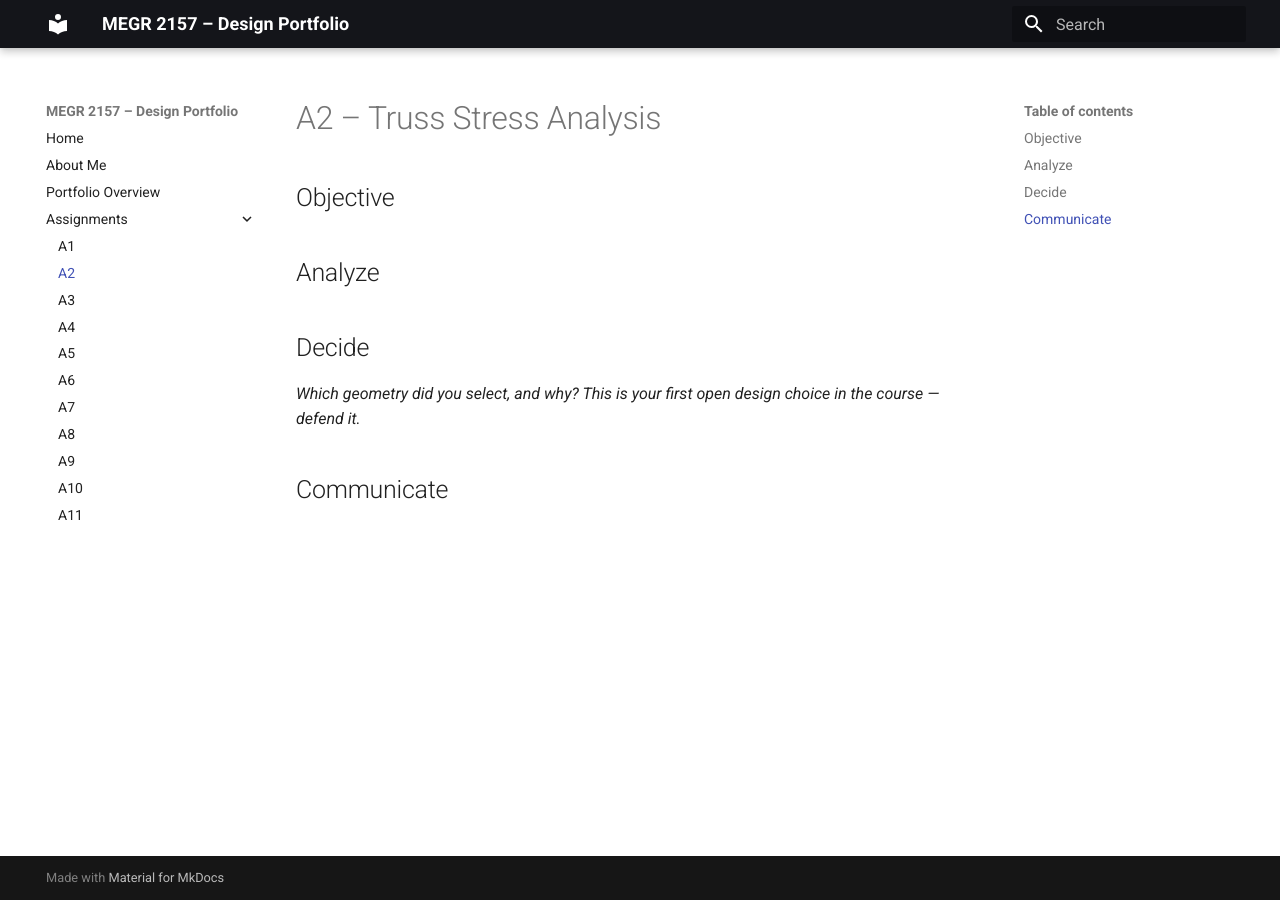
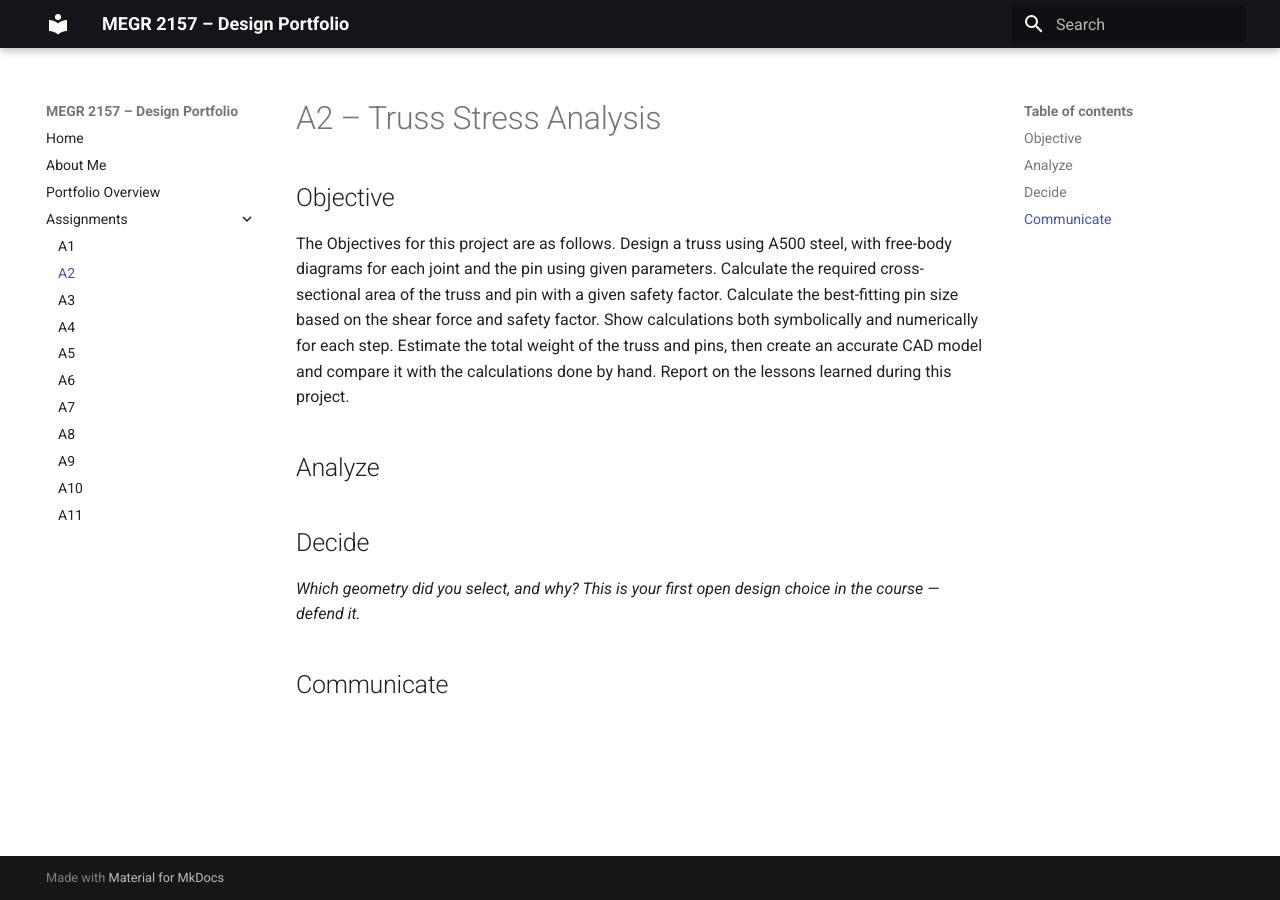
Before and after one commit to pbrown95-glitch/megr2157-portfolio, an MkDocs documentation site: the page built from docs/assignments/A02/index.md, in a window 1280 px wide. Built offline with MkDocs 1.6.1 and Material for MkDocs 9.7.7, drawn with Linux system fonts in a browser that asks for light colours.

Commit message:
Update index.md

```diff
--- a/docs/assignments/A02/index.md
+++ b/docs/assignments/A02/index.md
@@ -1,9 +1,16 @@
 # A2 – Truss Stress Analysis
 
 ## Objective
+The Objectives for this project are as follows. Design a truss using A500 steel, with free-body diagrams for each joint and the pin using given parameters. Calculate the required cross-sectional area of the truss and pin with a given safety factor. Calculate the best-fitting pin size based on the shear force and safety factor. Show calculations both symbolically and numerically for each step. Estimate the total weight of the truss and pins, then create an accurate CAD model and compare it with the calculations done by hand. Report on the lessons learned during this project.
 
 
 ## Analyze
+
+
+
+
+
+
 
 
 ## Decide
```
